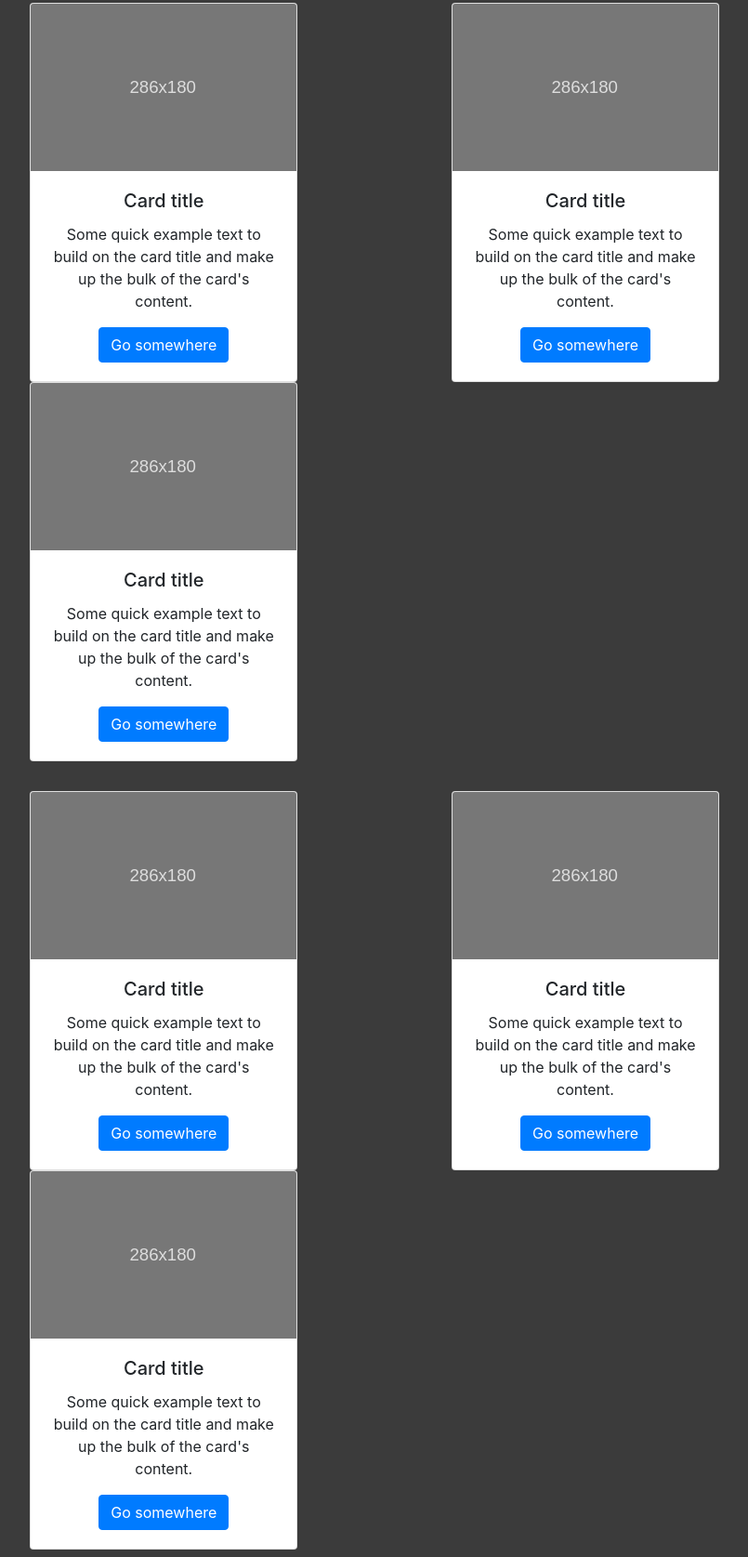
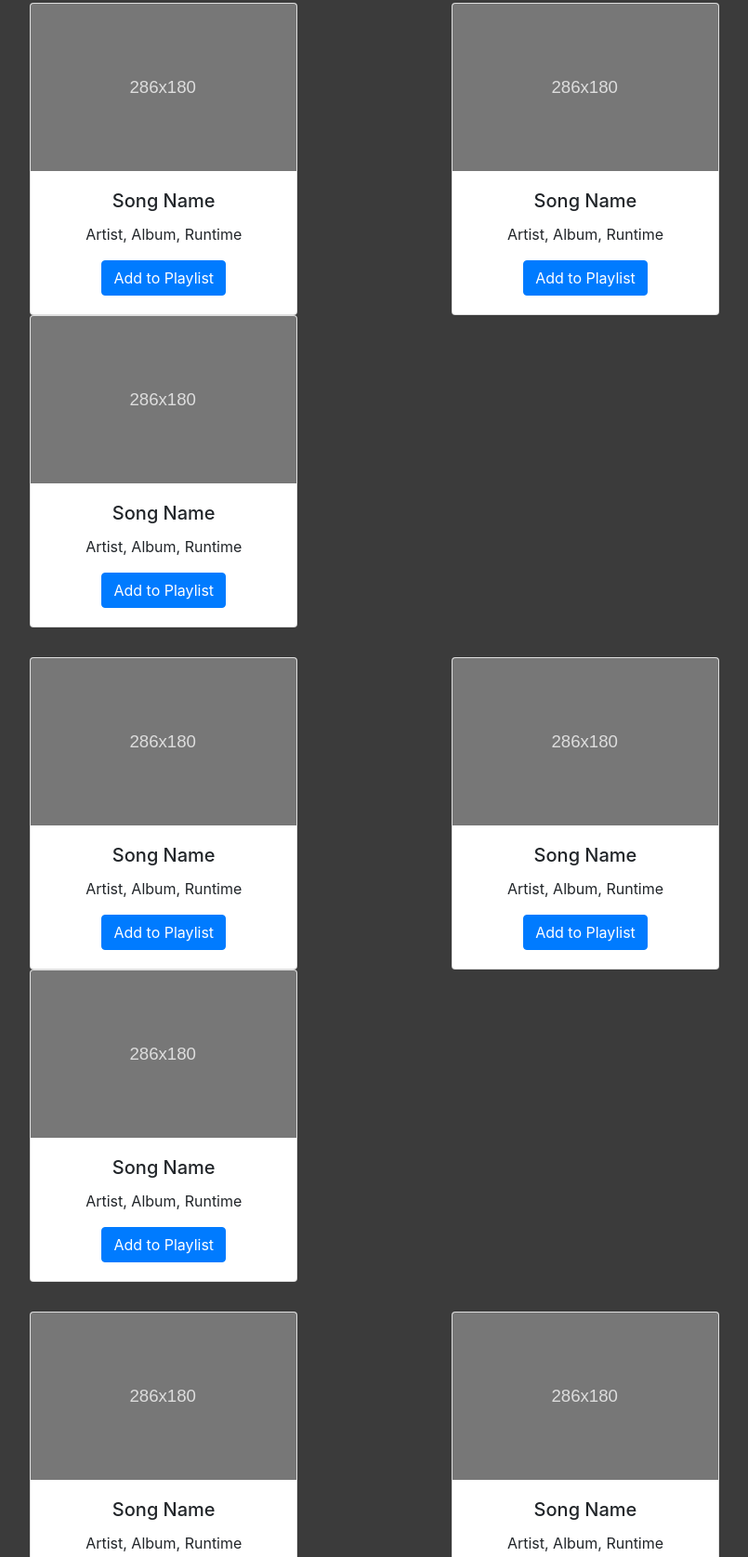
Before and after one commit to 0xJeremy/ox, a plain HTML site: page search.html in a window 1280 px wide. Shown: the part 183-1858 px from the top of the page at 93% size, without its empty margins (169-974 px from the left). Drawn offline with nearby package versions, Linux system fonts and the light colour scheme; no server answers; files whose address does not match are found by name.

Commit message:
Updated Javascript

```diff
--- a/search.html
+++ b/search.html
@@ -31,9 +31,9 @@
 					<div class="card" style="width: 18rem;">
   						<img class="card-img-top" src="images/temp.svg" alt="Card image cap">
   						<div class="card-body">
-							<h5 class="card-title">Card title</h5>
-							<p class="card-text">Some quick example text to build on the card title and make up the bulk of the card's content.</p>
-							<a href="#" class="btn btn-primary">Go somewhere</a>
+							<h5 class="card-title">Song Name</h5>
+							<p class="card-text">Artist, Album, Runtime</p>
+							<a href="#" class="btn btn-primary">Add to Playlist</a>
   						</div>
 					</div>
 				</div>
@@ -41,9 +41,9 @@
 					<div class="card" style="width: 18rem;">
   						<img class="card-img-top" src="images/temp.svg" alt="Card image cap">
   						<div class="card-body">
-							<h5 class="card-title">Card title</h5>
-							<p class="card-text">Some quick example text to build on the card title and make up the bulk of the card's content.</p>
-							<a href="#" class="btn btn-primary">Go somewhere</a>
+							<h5 class="card-title">Song Name</h5>
+							<p class="card-text">Artist, Album, Runtime</p>
+							<a href="#" class="btn btn-primary">Add to Playlist</a>
   						</div>
 					</div>
 				</div>
@@ -51,9 +51,9 @@
 					<div class="card" style="width: 18rem;">
   						<img class="card-img-top" src="images/temp.svg" alt="Card image cap">
   						<div class="card-body">
-							<h5 class="card-title">Card title</h5>
-							<p class="card-text">Some quick example text to build on the card title and make up the bulk of the card's content.</p>
-							<a href="#" class="btn btn-primary">Go somewhere</a>
+							<h5 class="card-title">Song Name</h5>
+							<p class="card-text">Artist, Album, Runtime</p>
+							<a href="#" class="btn btn-primary">Add to Playlist</a>
   						</div>
 					</div>
 				</div>
@@ -63,9 +63,9 @@
 					<div class="card" style="width: 18rem;">
   						<img class="card-img-top" src="images/temp.svg" alt="Card image cap">
   						<div class="card-body">
-							<h5 class="card-title">Card title</h5>
-							<p class="card-text">Some quick example text to build on the card title and make up the bulk of the card's content.</p>
-							<a href="#" class="btn btn-primary">Go somewhere</a>
+							<h5 class="card-title">Song Name</h5>
+							<p class="card-text">Artist, Album, Runtime</p>
+							<a href="#" class="btn btn-primary">Add to Playlist</a>
   						</div>
 					</div>
 				</div>
@@ -73,9 +73,9 @@
 					<div class="card" style="width: 18rem;">
   						<img class="card-img-top" src="images/temp.svg" alt="Card image cap">
   						<div class="card-body">
-							<h5 class="card-title">Card title</h5>
-							<p class="card-text">Some quick example text to build on the card title and make up the bulk of the card's content.</p>
-							<a href="#" class="btn btn-primary">Go somewhere</a>
+							<h5 class="card-title">Song Name</h5>
+							<p class="card-text">Artist, Album, Runtime</p>
+							<a href="#" class="btn btn-primary">Add to Playlist</a>
   						</div>
 					</div>
 				</div>
@@ -83,9 +83,9 @@
 					<div class="card" style="width: 18rem;">
   						<img class="card-img-top" src="images/temp.svg" alt="Card image cap">
   						<div class="card-body">
-							<h5 class="card-title">Card title</h5>
-							<p class="card-text">Some quick example text to build on the card title and make up the bulk of the card's content.</p>
-							<a href="#" class="btn btn-primary">Go somewhere</a>
+							<h5 class="card-title">Song Name</h5>
+							<p class="card-text">Artist, Album, Runtime</p>
+							<a href="#" class="btn btn-primary">Add to Playlist</a>
   						</div>
 					</div>
 				</div>
@@ -95,9 +95,9 @@
 					<div class="card" style="width: 18rem;">
   						<img class="card-img-top" src="images/temp.svg" alt="Card image cap">
   						<div class="card-body">
-							<h5 class="card-title">Card title</h5>
-							<p class="card-text">Some quick example text to build on the card title and make up the bulk of the card's content.</p>
-							<a href="#" class="btn btn-primary">Go somewhere</a>
+							<h5 class="card-title">Song Name</h5>
+							<p class="card-text">Artist, Album, Runtime</p>
+							<a href="#" class="btn btn-primary">Add to Playlist</a>
   						</div>
 					</div>
 				</div>
@@ -105,9 +105,9 @@
 					<div class="card" style="width: 18rem;">
   						<img class="card-img-top" src="images/temp.svg" alt="Card image cap">
   						<div class="card-body">
-							<h5 class="card-title">Card title</h5>
-							<p class="card-text">Some quick example text to build on the card title and make up the bulk of the card's content.</p>
-							<a href="#" class="btn btn-primary">Go somewhere</a>
+							<h5 class="card-title">Song Name</h5>
+							<p class="card-text">Artist, Album, Runtime</p>
+							<a href="#" class="btn btn-primary">Add to Playlist</a>
   						</div>
 					</div>
 				</div>
@@ -115,9 +115,9 @@
 					<div class="card" style="width: 18rem;">
   						<img class="card-img-top" src="images/temp.svg" alt="Card image cap">
   						<div class="card-body">
-							<h5 class="card-title">Card title</h5>
-							<p class="card-text">Some quick example text to build on the card title and make up the bulk of the card's content.</p>
-							<a href="#" class="btn btn-primary">Go somewhere</a>
+							<h5 class="card-title">Song Name</h5>
+							<p class="card-text">Artist, Album, Runtime</p>
+							<a href="#" class="btn btn-primary">Add to Playlist</a>
   						</div>
 					</div>
 				</div>
```
Also changed, not shown: server.js (added, +15 -0 lines).
